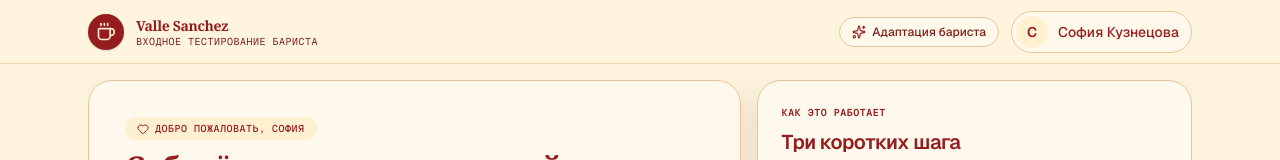
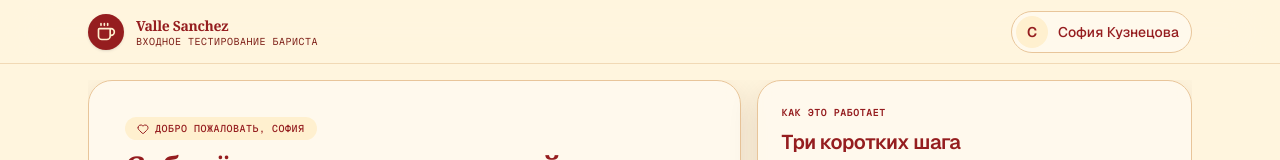
Before and after one commit to Ramilko37/ai-onboarding, a Next.js app: page / in a window 1280 px wide. Shown: the top 160 px of the page. Built offline with nearby package versions, Linux system fonts and the light colour scheme.

Commit message:
fix: remove onboarding header meta badge

```diff
--- a/src/modules/onboarding-agent/ui/OnboardingAgentPage.tsx
+++ b/src/modules/onboarding-agent/ui/OnboardingAgentPage.tsx
@@ -1,6 +1,6 @@
 "use client";
 
-import { Coffee, Sparkles } from "lucide-react";
+import { Coffee } from "lucide-react";
 import { MayakShell, MayakTopBar } from "@/shared/ui/mayak";
 import { useOnboardingAgentState } from "../model/useOnboardingAgentState";
 import { DiagnosticResultStep } from "./steps/DiagnosticResultStep";
@@ -21,12 +21,6 @@ export function OnboardingAgentPage() {
           brand="Valle Sanchez"
           subtitle="входное тестирование бариста"
           icon={<Coffee className="h-5 w-5" aria-hidden="true" />}
-          meta={
-            <>
-              <Sparkles className="h-3.5 w-3.5 text-primary" aria-hidden="true" />
-              Адаптация бариста
-            </>
-          }
           userName={state.employee?.name ?? "Новый бариста"}
         />
       }
```
